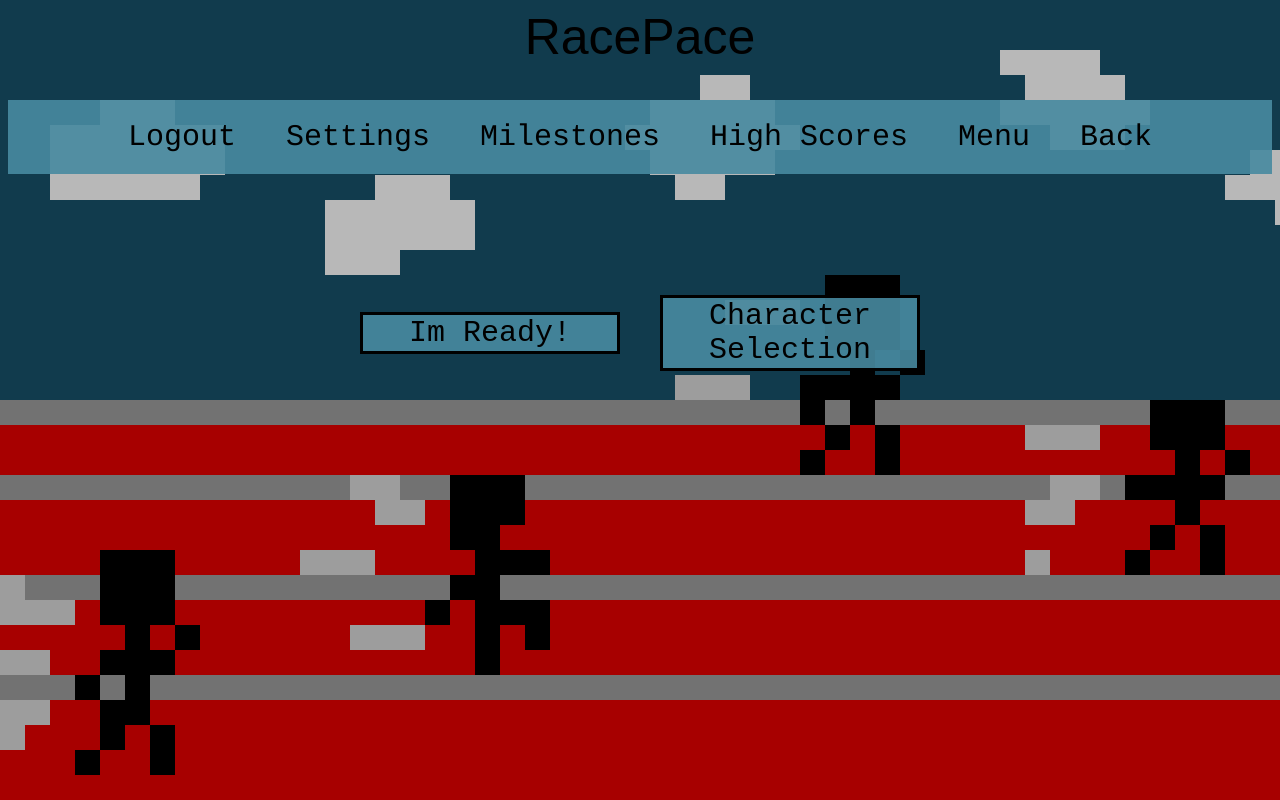
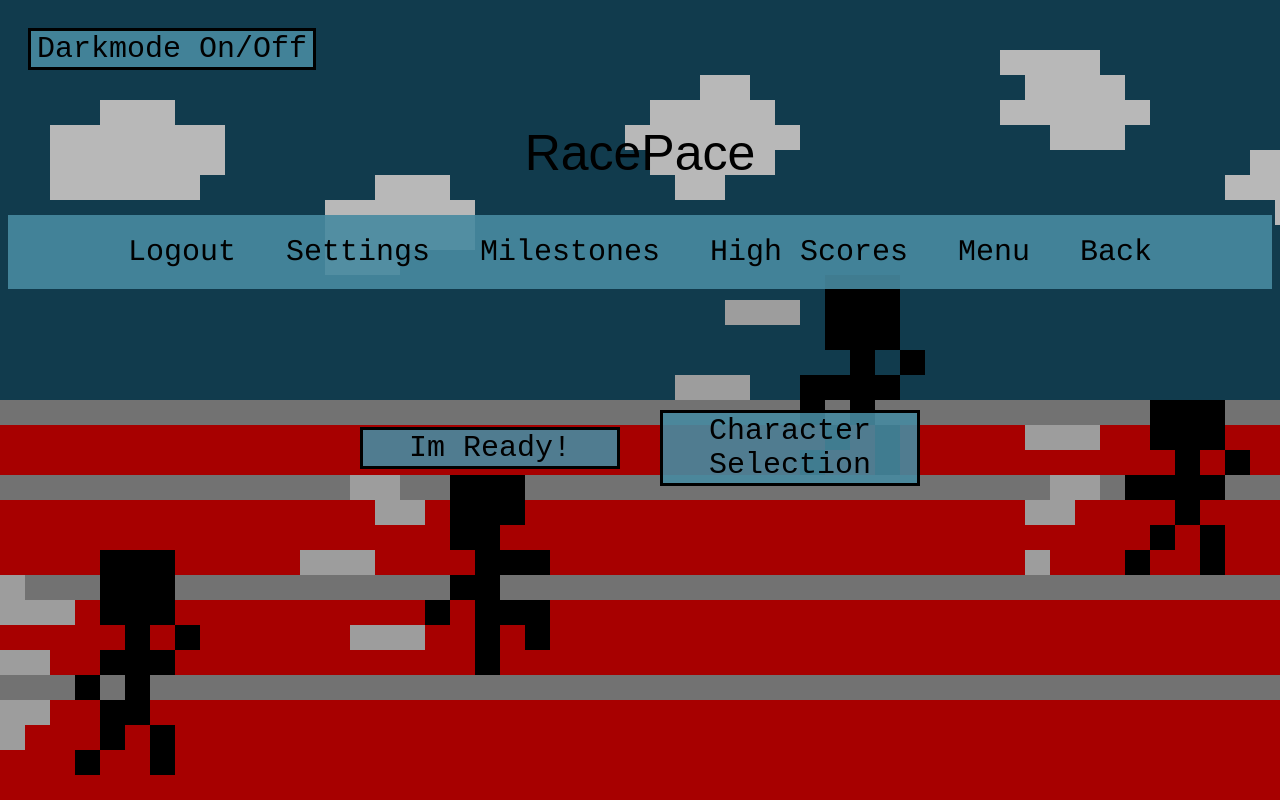
Before and after one commit to Etown-CS310/racepace, a website: page webdocs/menu.html in a window 1280 px wide. Drawn offline with Linux system fonts and the light colour scheme; a web font is replaced by a local one.

Commit message:
darkmode changes

```diff
--- a/webdocs/menu.html
+++ b/webdocs/menu.html
@@ -17,7 +17,7 @@
 
 </head>
 <body>
-    <h1>RacePace</h1>
+    <button id="darkmode">Darkmode On/Off</button><h1>RacePace</h1>
     <div id="includeNav" navFile="navbar.html"></div>
 
     <section id="buttons" style="display: flex;
```
Also changed, not shown: webdocs/js/darkmode.js (added, +11 -0 lines).
